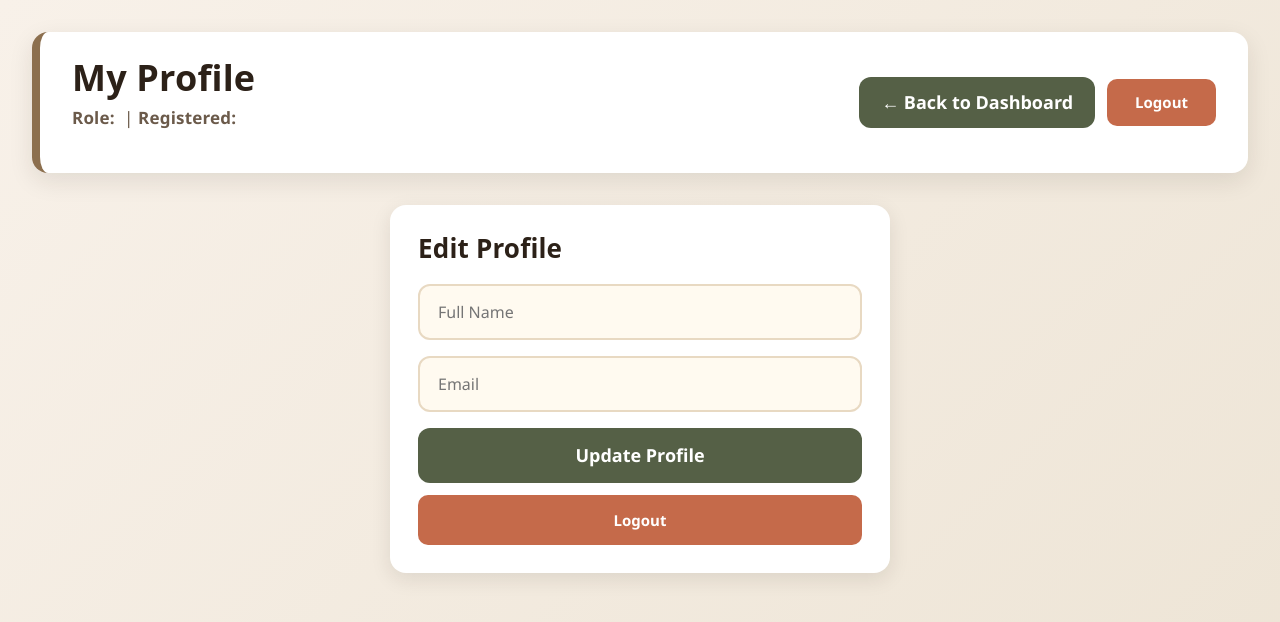
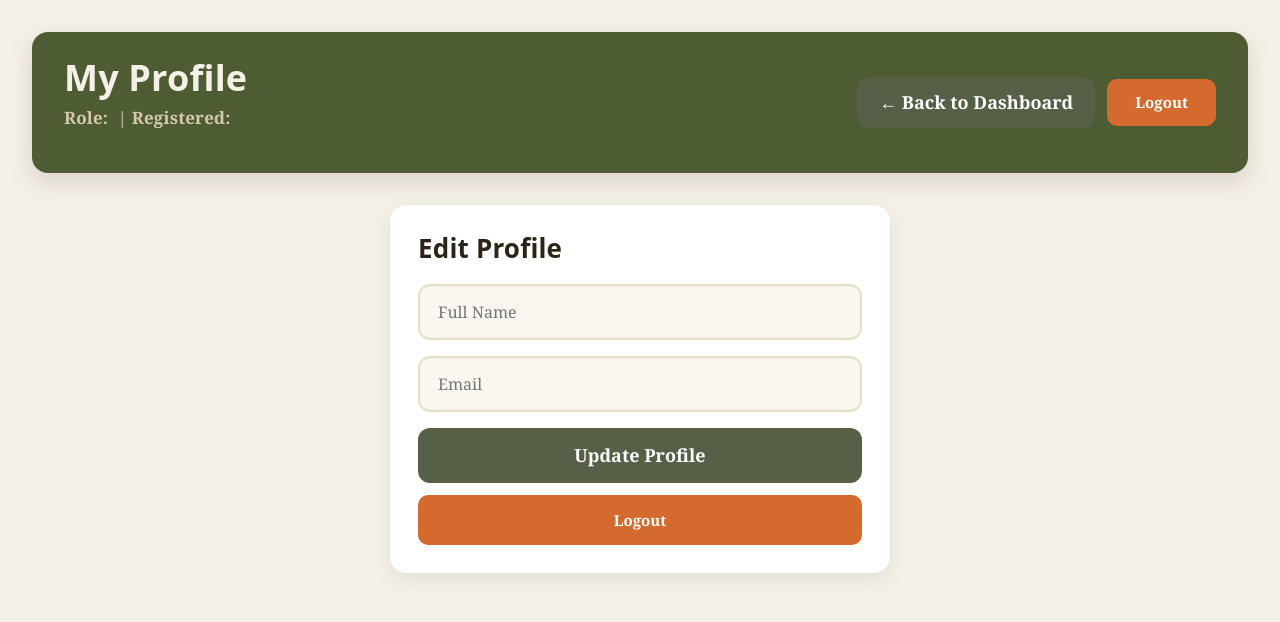
Before and after one commit to kritish-ktm/Librasys, a React (Vite) app in the folder frontend/: page /profile in a window 1280 px wide. Shown: the top 622 px of the page. Built offline with nearby package versions, Linux system fonts and the light colour scheme; no server answers; sample sign-in values are in the browser's storage.

Commit message:
Improve dashboard and login UI styling

```diff
--- a/frontend/package.json
+++ b/frontend/package.json
@@ -13,6 +13,7 @@
     "axios": "^1.16.0",
     "bootstrap": "^5.3.8",
     "bootstrap-icons": "^1.13.1",
+    "icons": "^1.0.0",
     "lucide-react": "^1.14.0",
     "react": "^19.2.5",
     "react-dom": "^19.2.5",
--- a/frontend/src/pages/Dashboard.css
+++ b/frontend/src/pages/Dashboard.css
@@ -1,13 +1,13 @@
 /* ==========================================
-   DASHBOARD PAGE - Library Style
+   DASHBOARD PAGE - LibraSys Style
 ========================================== */
 
 .dashboard-page {
   min-height: 100vh;
   padding: 32px;
-  background: linear-gradient(135deg, #f8f1e9 0%, #ede4d5 100%);
-  font-family: 'Segoe UI', Arial, sans-serif;
-  color: #2c2118;
+  background: #f5f0e8;
+  font-family: 'Georgia', serif;
+  color: #2c2416;
 }
 
 /* ==================== TOP BAR ==================== */
@@ -15,23 +15,22 @@
   display: flex;
   justify-content: space-between;
   align-items: center;
-  background: white;
+  background: #4e5c33;
   padding: 24px 32px;
   border-radius: 16px;
-  box-shadow: 0 8px 25px rgba(44, 33, 24, 0.1);
+  box-shadow: 0 8px 25px rgba(44, 36, 22, 0.15);
   margin-bottom: 32px;
-  border-left: 8px solid #8c6f4e;
 }
 
 .dashboard-title {
   font-size: 36px;
   font-weight: 700;
-  color: #2c2118;
+  color: #f5f0e8;
   margin: 0;
 }
 
 .dashboard-welcome {
-  color: #6b5a4a;
+  color: #d4c9b0;
   font-size: 17px;
   margin-top: 6px;
 }
@@ -39,19 +38,20 @@
 /* Logout Button */
 .dashboard-logout-btn {
   padding: 12px 28px;
-  background: #c56a4a;
+  background: #d46a2e;
   color: white;
   border: none;
   border-radius: 10px;
   font-weight: 700;
   font-size: 15px;
   cursor: pointer;
+  font-family: 'Georgia', serif;
   transition: all 0.3s ease;
 }
 
 .dashboard-logout-btn:hover {
-  background: #b55a3a;
-  transform: translateY(-3px);
+  background: #e8843e;
+  transform: translateY(-2px);
 }
 
 /* ==================== NAVIGATION GRID ==================== */
@@ -64,13 +64,13 @@
 }
 
 .dashboard-nav-card {
-  background: white;
+  background: #ffffff;
   padding: 32px 20px;
   border-radius: 16px;
-  border: 1px solid #e8d9c2;
-  box-shadow: 0 6px 20px rgba(44, 33, 24, 0.08);
+  border: 1px solid #e8dfc8;
+  box-shadow: 0 6px 20px rgba(44, 36, 22, 0.08);
   text-align: center;
-  transition: all 0.4s ease;
+  transition: all 0.3s ease;
   cursor: pointer;
   display: flex;
   flex-direction: column;
@@ -79,26 +79,26 @@
 }
 
 .dashboard-nav-card:hover {
-  transform: translateY(-10px);
-  box-shadow: 0 20px 40px rgba(44, 33, 24, 0.15);
-  border-color: #d97757;
+  transform: translateY(-8px);
+  box-shadow: 0 20px 40px rgba(44, 36, 22, 0.15);
+  border-color: #d46a2e;
 }
 
 .dashboard-nav-icon {
   width: 78px;
   height: 78px;
-  background: #f8f1e9;
+  background: #f5f0e8;
   border-radius: 50%;
   display: flex;
   align-items: center;
   justify-content: center;
   font-size: 34px;
-  color: #8c6f4e;
-  transition: all 0.4s ease;
+  color: #6b7c4a;
+  transition: all 0.3s ease;
 }
 
 .dashboard-nav-card:hover .dashboard-nav-icon {
-  background: #d97757;
+  background: #d46a2e;
   color: white;
   transform: scale(1.12);
 }
@@ -106,7 +106,7 @@
 .dashboard-nav-label {
   font-size: 18px;
   font-weight: 700;
-  color: #2c2118;
+  color: #2c2416;
   margin-top: 8px;
 }
 
@@ -115,14 +115,14 @@
   background: white;
   padding: 28px;
   border-radius: 16px;
-  box-shadow: 0 6px 20px rgba(44, 33, 24, 0.1);
+  box-shadow: 0 6px 20px rgba(44, 36, 22, 0.08);
   margin-top: 32px;
 }
 
 .dashboard-section-title {
   font-size: 26px;
   font-weight: 700;
-  color: #2c2118;
+  color: #2c2416;
   margin-bottom: 20px;
 }
 
@@ -130,16 +130,17 @@
 .dashboard-search {
   width: 100%;
   padding: 14px 18px;
-  border: 2px solid #e8d9c2;
+  border: 2px solid #e8dfc8;
   border-radius: 12px;
-  background: #fffaf0;
+  background: #faf7f0;
   font-size: 16px;
+  font-family: 'Georgia', serif;
   transition: all 0.3s;
 }
 
 .dashboard-search:focus {
-  border-color: #d97757;
-  box-shadow: 0 0 0 4px rgba(217, 119, 87, 0.15);
+  border-color: #6b7c4a;
+  box-shadow: 0 0 0 4px rgba(107, 124, 74, 0.15);
   outline: none;
 }
 
@@ -154,24 +155,27 @@
 }
 
 .dashboard-table thead {
-  background: #6b5a4a;
+  background: #4e5c33;
 }
 
 .dashboard-table th {
   padding: 16px 14px;
-  color: #f8f1e9;
+  color: #f5f0e8;
   text-align: left;
   font-weight: 600;
+  font-size: 0.78rem;
+  text-transform: uppercase;
+  letter-spacing: 0.05em;
 }
 
 .dashboard-table td {
   padding: 16px 14px;
-  border-bottom: 1px solid #f0e6d9;
-  color: #4a3728;
+  border-bottom: 1px solid #e8dfc8;
+  color: #2c2416;
 }
 
 .dashboard-table tbody tr:hover {
-  background: #fffaf0;
+  background: #faf7f0;
 }
 
 /* Status Buttons */
@@ -185,21 +189,22 @@
 }
 
 .activate {
-  background: #86efac;
-  color: #166534;
+  background: #d4edda;
+  color: #1a5c2a;
 }
 
 .deactivate {
-  background: #fda4af;
-  color: #991b1b;
+  background: #fde8e8;
+  color: #c0392b;
 }
 
 /* Empty State */
 .dashboard-empty {
   text-align: center;
   padding: 60px 20px;
-  color: #8c6f4e;
+  color: #7a6e5f;
   font-size: 17px;
+  font-style: italic;
 }
 
 /* ==================== RESPONSIVE ==================== */
--- a/frontend/src/pages/login.css
+++ b/frontend/src/pages/login.css
@@ -16,6 +16,26 @@
   border-radius: 22px;
   box-shadow: 0 18px 45px rgba(0, 0, 0, 0.18);
   text-align: center;
+}
+
+.login-back-button {
+  display: inline-flex;
+  align-items: center;
+  gap: 6px;
+  background: #556046;
+  color: #f3eee8;
+  border: none;
+  border-radius: 8px;
+  padding: 7px 16px;
+  font-size: 0.85rem;
+  font-weight: 600;
+  cursor: pointer;
+  margin-bottom: 20px;
+  transition: background 0.2s;
+}
+
+.login-back-button:hover {
+  background: #3e4a32;
 }
 
 .login-title {
```
Also changed, not shown: 1 other file (tests, documents, lock files or other folders).
